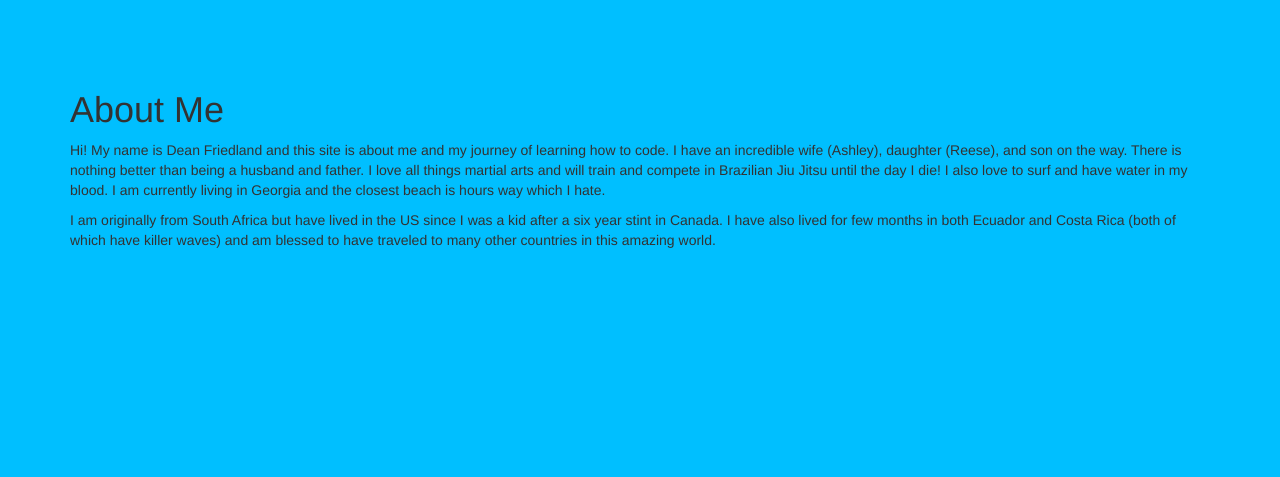
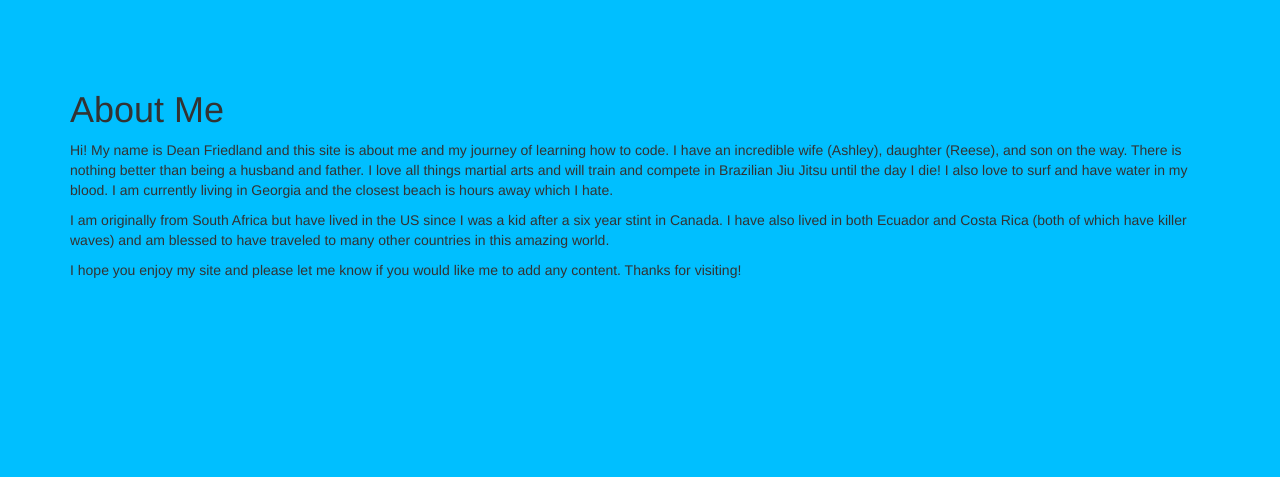
Before and after one commit to dfmmalaw/Portfolio-PHP-, a Yii app: template views/site/about.php in a window 1280 px wide. Shown: the top 477 px of the page. Run offline with PHP 8.4 and a stand-in for Yii, Linux system fonts and the light colour scheme; the template is opened without the code that fills it, so the values that code supplies are empty; some libraries are stand-ins or nearby versions.

```diff
--- a/views/site/about.php
+++ b/views/site/about.php
@@ -17,14 +17,18 @@ $this->params['breadcrumbs'][] = $this->title;
         I love all things martial arts and will train and compete in Brazilian
         Jiu Jitsu until the day I die! I also love to surf and have water in my
         blood. I am currently living in Georgia and the closest beach is hours
-        way which I hate.
+        away which I hate.
     </p>
     <p>
         I am originally from South Africa but have lived in the
         US since I was a kid after a six year stint in Canada. I have also lived
-        for few months in both Ecuador and Costa Rica (both of which have killer
+        in both Ecuador and Costa Rica (both of which have killer
         waves) and am blessed to have traveled to many other countries in this amazing
         world.
     </p>
+    <p>
+        I hope you enjoy my site and please let me know if you would like me to
+        add any content. Thanks for visiting!
+    </p>
 
 </div>
--- a/views/site/index.php
+++ b/views/site/index.php
@@ -43,7 +43,7 @@ $this->title = 'My Yii Application';
 
                 <p>Some awesome coding tutorials!</p>
 
-                <p><a class="btn btn-default" href="https://www.codermanual.com">Click Me &raquo;</a></p>
+                <p><a class="btn btn-default" href="http://www.labnol.org/internet/learn-coding-online/28537/">Click Me &raquo;</a></p>
             </div>
             <div class="col-lg-4">
                 <h2>The Law</h2>
```
